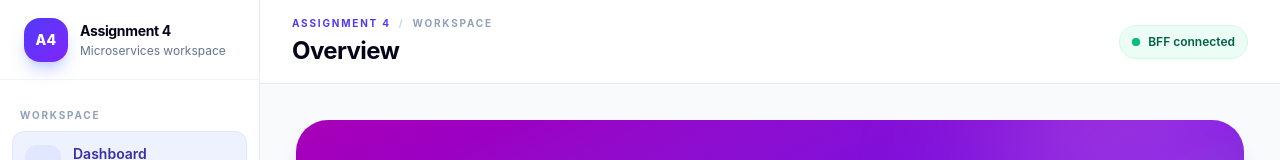
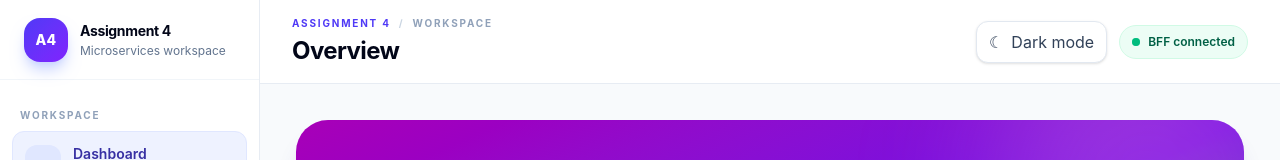
Before and after one commit to nishantupadhyay-bit/assignment4-frontend, a Svelte app: page / in a window 1280 px wide. Shown: the top 160 px of the page. Built offline with nearby package versions, Linux system fonts and the light colour scheme; no server answers.

Commit message:
Add light and dark mode toggle to header

```diff
--- a/src/components/layout/Header.svelte
+++ b/src/components/layout/Header.svelte
@@ -1,6 +1,10 @@
 <script lang="ts">
-  interface Props { pageTitle: string; }
-  let { pageTitle }: Props = $props();
+  interface Props {
+    pageTitle: string;
+    isDark: boolean;
+    onToggleTheme: () => void;
+  }
+  let { pageTitle, isDark, onToggleTheme }: Props = $props();
 </script>
 
 <header class="sticky top-0 z-20 flex min-h-20 items-center justify-between border-b border-slate-200/80 bg-white/90 px-5 py-4 backdrop-blur-xl sm:px-8">
@@ -10,11 +14,18 @@
     </div>
     <h1 class="mt-1 text-xl font-bold tracking-tight text-slate-950 sm:text-2xl">{pageTitle}</h1>
   </div>
-  <div class="flex items-center gap-2 rounded-full border border-emerald-100 bg-emerald-50 px-3 py-2">
-    <span class="relative flex h-2 w-2">
-      <span class="absolute inline-flex h-full w-full animate-ping rounded-full bg-emerald-400 opacity-50"></span>
-      <span class="relative inline-flex h-2 w-2 rounded-full bg-emerald-500"></span>
-    </span>
-    <span class="text-xs font-semibold text-emerald-800">BFF connected</span>
+  <div class="flex items-center gap-2 sm:gap-3">
+    <button type="button" onclick={onToggleTheme} aria-label={isDark ? 'Switch to light mode' : 'Switch to dark mode'}
+      class="inline-flex items-center gap-2 rounded-xl border border-slate-200 bg-white px-3 py-2 text-xs font-semibold text-slate-700 shadow-sm transition hover:border-violet-300 hover:bg-violet-50">
+      <span class="text-base" aria-hidden="true">{isDark ? '☀' : '☾'}</span>
+      <span class="hidden sm:inline">{isDark ? 'Light mode' : 'Dark mode'}</span>
+    </button>
+    <div class="hidden items-center gap-2 rounded-full border border-emerald-100 bg-emerald-50 px-3 py-2 sm:flex">
+      <span class="relative flex h-2 w-2">
+        <span class="absolute inline-flex h-full w-full animate-ping rounded-full bg-emerald-400 opacity-50"></span>
+        <span class="relative inline-flex h-2 w-2 rounded-full bg-emerald-500"></span>
+      </span>
+      <span class="text-xs font-semibold text-emerald-800">BFF connected</span>
+    </div>
   </div>
 </header>
```
